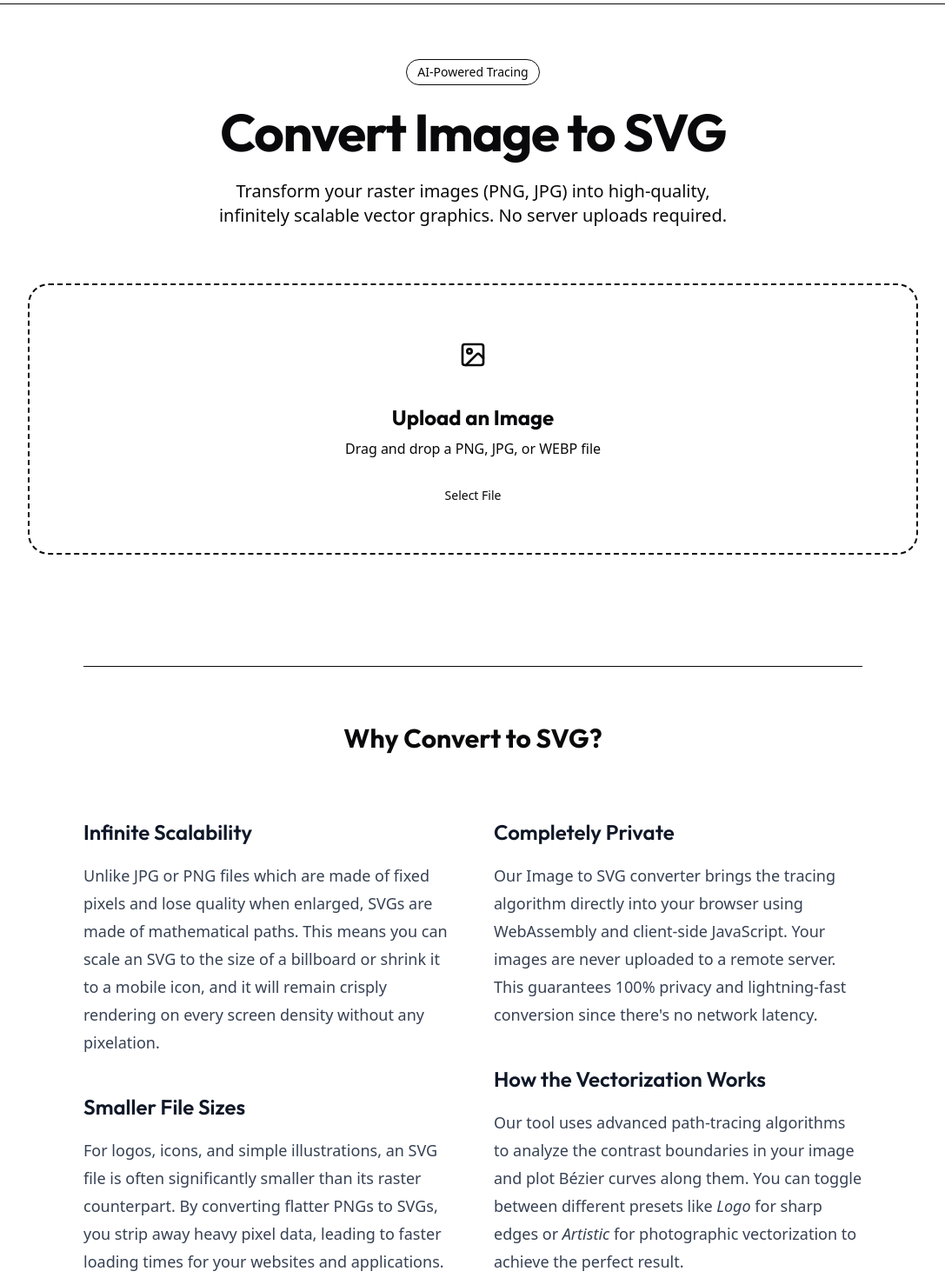
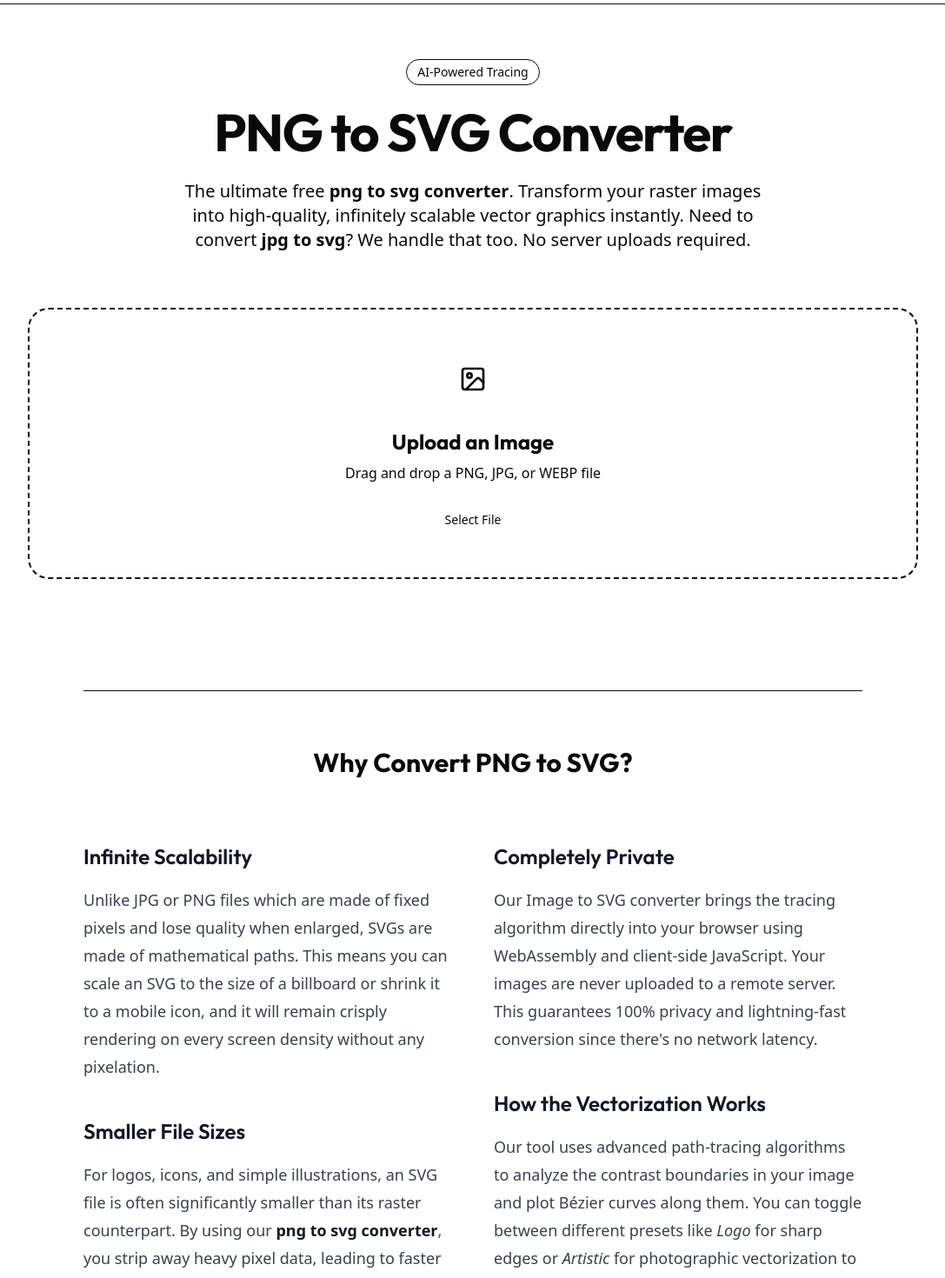
Before and after one commit to abhishekbandhu/svcrawler, a Next.js app: page /image-to-svg in a window 1280 px wide. Shown: the part 60-1530 px from the top of the page at 87% size, without its empty margins (96-1183 px from the left). Built offline with nearby package versions, Linux system fonts and the light colour scheme.

Commit message:
Update PNG to SVG SEO keywords and FAQs

```diff
--- a/src/app/blog/png-to-svg/page.tsx
+++ b/src/app/blog/png-to-svg/page.tsx
@@ -21,6 +21,39 @@ const faqSchema = {
                 "text": "You can convert PNG to SVG online using a free png to svg converter tool. Upload your raster image, adjust tracing settings if necessary, and download the resulting vectorized SVG file."
             }
         },
+        {
+            "@type": "Question",
+            "name": "What is an SVG file?",
+            "acceptedAnswer": {
+                "@type": "Answer",
+                "text": "An SVG (Scalable Vector Graphics) file is a web-friendly vector image format. Unlike pixel-based raster formats like PNG and JPG, an SVG file uses mathematical formulas to draw lines and shapes, allowing it to scale infinitely without losing quality."
+            }
+        },
+        {
+            "@type": "Question",
+            "name": "What does SVG stand for?",
+            "acceptedAnswer": {
+                "@type": "Answer",
+                "text": "SVG stands for Scalable Vector Graphics. It is an XML-based vector image format for two-dimensional graphics with support for interactivity and animation."
+            }
+        },
+        {
+            "@type": "Question",
+            "name": "Is SVG a vector file?",
+            "acceptedAnswer": {
+                "@type": "Answer",
+                "text": "Yes, SVG is inherently a vector file. It is the most common vector image format used on the web because it is supported by all modern browsers and scales perfectly."
+            }
+        },
+        {
+            "@type": "Question",
+            "name": "How to open SVG file?",
+            "acceptedAnswer": {
+                "@type": "Answer",
+                "text": "You can open an SVG file in any modern web browser (like Chrome, Firefox, or Safari). To edit it, you can use vector graphics software like Adobe Illustrator, Figma, Inkscape, or simply open it in a text editor to modify the raw XML code."
+            }
+        },
+
         {
             "@type": "Question",
             "name": "Is it better to trace a PNG or extract the original SVG?",
--- a/src/app/image-to-svg/page.tsx
+++ b/src/app/image-to-svg/page.tsx
@@ -50,10 +50,10 @@ export default function ImageToSvgPage() {
                             AI-Powered Tracing
                         </div>
                         <h1 className="text-4xl md:text-5xl lg:text-6xl font-bold tracking-tight mb-6 text-foreground text-balance">
-                            Convert Image to SVG
+                            PNG to SVG Converter
                         </h1>
                         <p className="text-muted-foreground text-lg md:text-xl text-balance">
-                            Transform your raster images (PNG, JPG) into high-quality, infinitely scalable vector graphics. No server uploads required.
+                            The ultimate free <strong>png to svg converter</strong>. Transform your raster images into high-quality, infinitely scalable vector graphics instantly. Need to convert <strong>jpg to svg</strong>? We handle that too. No server uploads required.
                         </p>
                     </div>
 
@@ -62,7 +62,7 @@ export default function ImageToSvgPage() {
                     {/* SEO Content Section */}
                     <section className="mt-32 max-w-4xl mx-auto border-t border-border pt-16">
                         <h2 className="text-3xl font-bold mb-8 text-center text-foreground">
-                            Why Convert to SVG?
+                            Why Convert PNG to SVG?
                         </h2>
 
                         <div className="grid md:grid-cols-2 gap-12 prose prose-lg dark:prose-invert max-w-none">
@@ -74,7 +74,7 @@ export default function ImageToSvgPage() {
 
                                 <h3>Smaller File Sizes</h3>
                                 <p>
-                                    For logos, icons, and simple illustrations, an SVG file is often significantly smaller than its raster counterpart. By converting flatter PNGs to SVGs, you strip away heavy pixel data, leading to faster loading times for your websites and applications.
+                                    For logos, icons, and simple illustrations, an SVG file is often significantly smaller than its raster counterpart. By using our <strong>png to svg converter</strong>, you strip away heavy pixel data, leading to faster loading times for your websites and applications. Convert <strong>jpg to svg</strong> to keep file sizes incredibly lean.
                                 </p>
                             </div>
 
```
